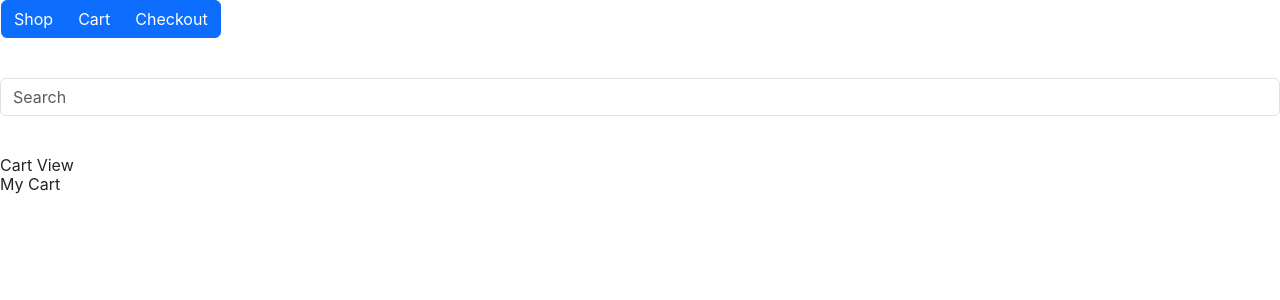
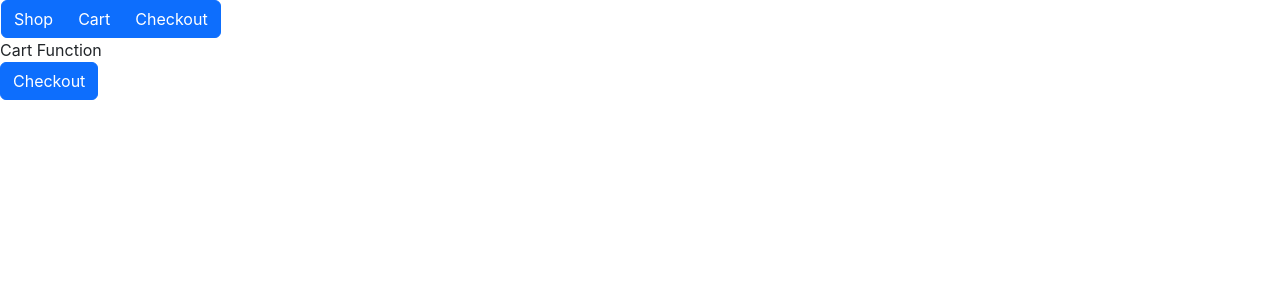
Before and after one commit to racheldesa/assignment02, a React (Create React App) app: page / in a window 1280 px wide. Both pictures are taken after a click on the button "Cart". Shown: the top 300 px of the page. Built offline with nearby package versions, Linux system fonts and the light colour scheme.

Commit message:
Implemented switching views

```diff
--- a/src/ModuleThreeViews.js
+++ b/src/ModuleThreeViews.js
@@ -5,54 +5,49 @@ import {Products} from './Products';
 import {Categories} from './Categories';
 
 function ThreeViews() {
-    const [firstView, setFirstView] = useState(true);
-    const [secondView, setSecondView] = useState(false);
-    const [thirdView, setThirdView] = useState(false);
+    const [view, setView] = useState(0); // 0 --> Shop, 1 --> Cart, 2 --> Confirmation
     const [query, setQuery] = useState('');
     const [ProductsCategory, setProductsCategory] = useState(Products);
 
-    function View1() {
+    function goToCart() {
+        setView(1);
+    }
+    function confirm() {
+        setView(2);
+    }
+    function backToBrowse() {
+        setView(0);
+    }
+
+    function Browse() {
         return (
             <div>
-                <h1>Shop View</h1>
-                <Shop />
+                <p>Browse Function</p>
+                <div className="py-10">
+                <input class="form-control mr-sm-2" type="search" placeholder="Search" aria-label="Search" value={query} onChange={handleChange} />
             </div>
-        )
-    };
-    function View2() {
+                <button type="button" class="btn btn-primary" onClick={goToCart}>View Cart</button>
+            </div>
+        );
+    }
+
+    function Cart () {
         return (
             <div>
-                <h1>Cart View</h1>
-                <Cart />
+                <p>Cart Function</p>
+                <button type="button" class="btn btn-primary" onClick={confirm}>Checkout</button>
             </div>
-        )
-    };
-    function View3() {
+        );
+
+    }
+
+    function Confirmation () {
         return (
             <div>
-                <h1>Confirmation View</h1>
+                <p>Confirmation Function</p>
+                <button type="button" class="btn btn-primary" onClick={backToBrowse}>Back to Browse</button>
             </div>
-        )
-    };
-
-    const setView1 = () => {
-        if (firstView === false) {
-            setFirstView(true);
-        }
-        setSecondView(false);
-        setThirdView(false);
-    }
-
-    const setView2 = () => {
-        if (secondView === false) setSecondView(true);
-        setFirstView(false);
-        setThirdView(false);
-    }
-
-    const setView3 = () => {
-        if (thirdView === false) setThirdView(true);
-        setFirstView(false);
-        setSecondView(false);
+        );
     }
 
     const handleChange = (e) => {
@@ -68,17 +63,14 @@ function ThreeViews() {
         <div>
             <span class="border border-white">
             <div class="btn-group">
-                <button type="button" class="btn btn-primary" onClick={setView1}>Shop</button>
-                <button type="button" class="btn btn-primary" onClick={setView2}>Cart</button>
-                <button type="button" class="btn btn-primary" onClick={setView3}>Checkout</button>
+                <button type="button" class="btn btn-primary" onClick={backToBrowse}>Shop</button>
+                <button type="button" class="btn btn-primary" onClick={goToCart}>Cart</button>
+                <button type="button" class="btn btn-primary" onClick={confirm}>Checkout</button>
             </div>
             </span>
-            <div className="py-10">
-                <input class="form-control mr-sm-2" type="search" placeholder="Search" aria-label="Search" value={query} onChange={handleChange} />
-            </div>
-            {firstView && <View1 />}
-            {secondView && <View2 />}
-            {thirdView && <View3 />}
+            {view == 0 && <Browse />}
+            {view == 1 && <Cart />}
+            {view == 2 && <Confirmation />}
         </div>
     );
 }
```
